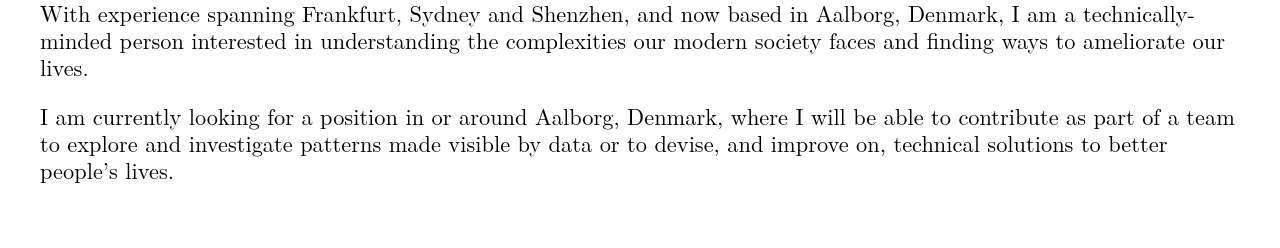
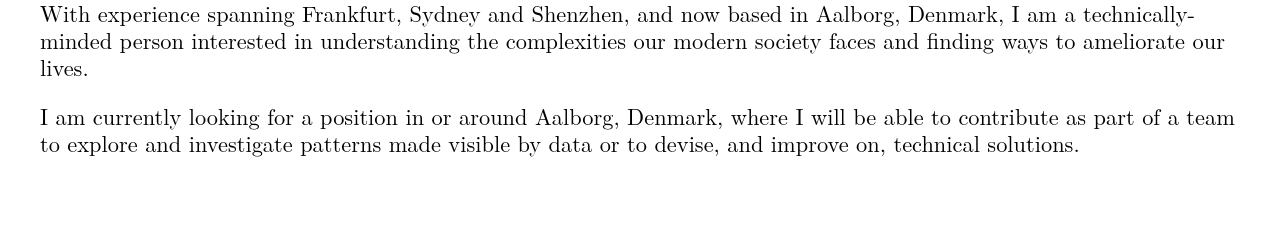
Before and after one commit to cchristiansen/cchristiansen.github.io, a plain HTML site: page cv.html in a window 1280 px wide. Shown: the part 319-567 px from the top of the page. Drawn offline with Linux system fonts and the light colour scheme; a web font is replaced by a local one.

Commit message:
Avoid repetition

```diff
--- a/cv.html
+++ b/cv.html
@@ -35,7 +35,7 @@
 <p>I am currently looking for a position in or around Aalborg, Denmark, where
   I will be able to contribute as part of a team to explore and investigate
   patterns made visible by data or to devise, and improve on, technical
-  solutions to better people’s lives.</p>
+  solutions.</p>
 </div>
 </section>
 <section id="work">
```
